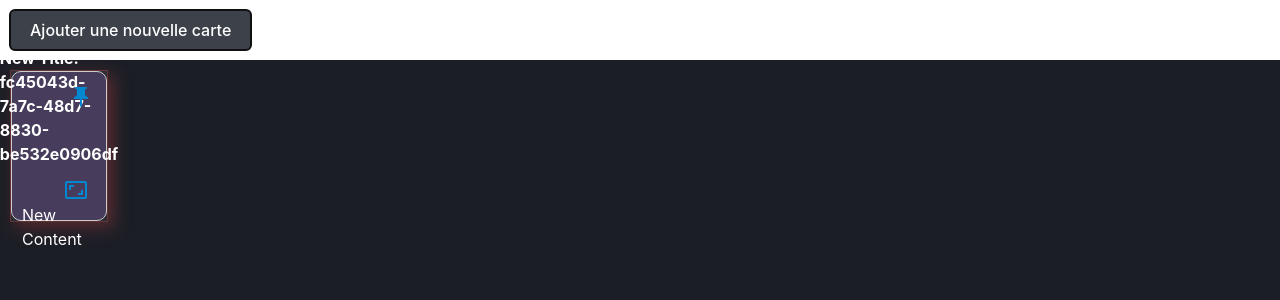
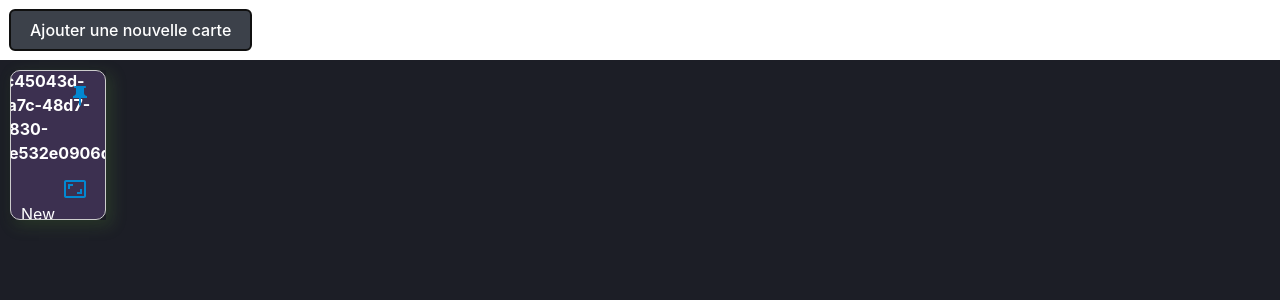
Before and after one commit to Zabadehut/Electronote, a React (Vite) app in the folder react-todo/: page / in a window 1280 px wide. Both pictures are taken after a click on the button "Ajouter une nouvelle carte". Shown: the top 300 px of the page. Built offline with nearby package versions, Linux system fonts and the light colour scheme.

Commit message:
update CSS

```diff
--- a/react-todo/src/components/card/CardId.css
+++ b/react-todo/src/components/card/CardId.css
@@ -13,6 +13,7 @@
     transition: box-shadow 0.3s ease, transform 0.3s ease;
     cursor: default;
     color: #fff;
+    overflow: hidden;
 }
 
 /* Effet au survol pour la carte */
--- a/react-todo/src/components/grid/GridComponent.css
+++ b/react-todo/src/components/grid/GridComponent.css
@@ -32,9 +32,7 @@
 }
 
 .react-grid-item {
-    border: 1px solid rgba(159, 63, 63, 0.5);
-    background-color: #2c2f36;
-    box-shadow: 5px 5px 15px rgba(159, 63, 63, 0.5);
+    box-shadow: 5px 5px 15px rgba(101, 159, 63, 0.23);
 }
 
 .react-grid-item.react-grid-placeholder {
```
